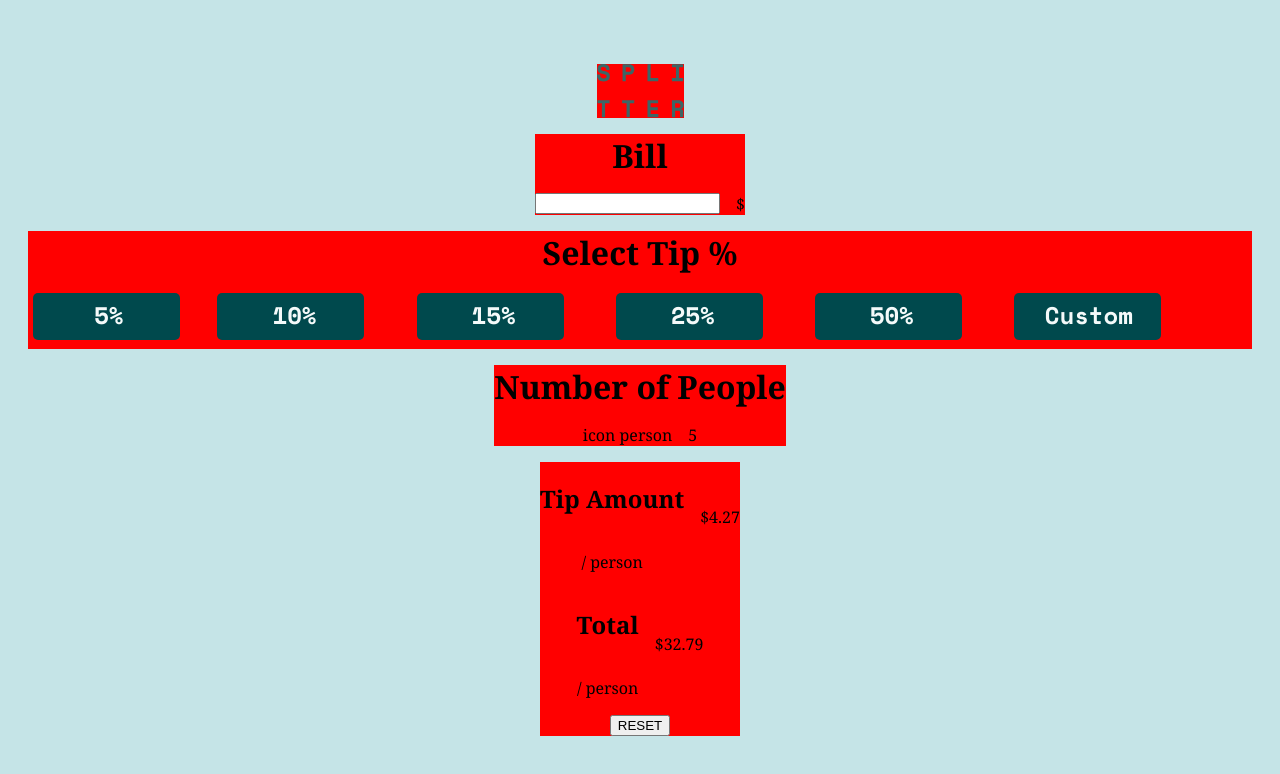
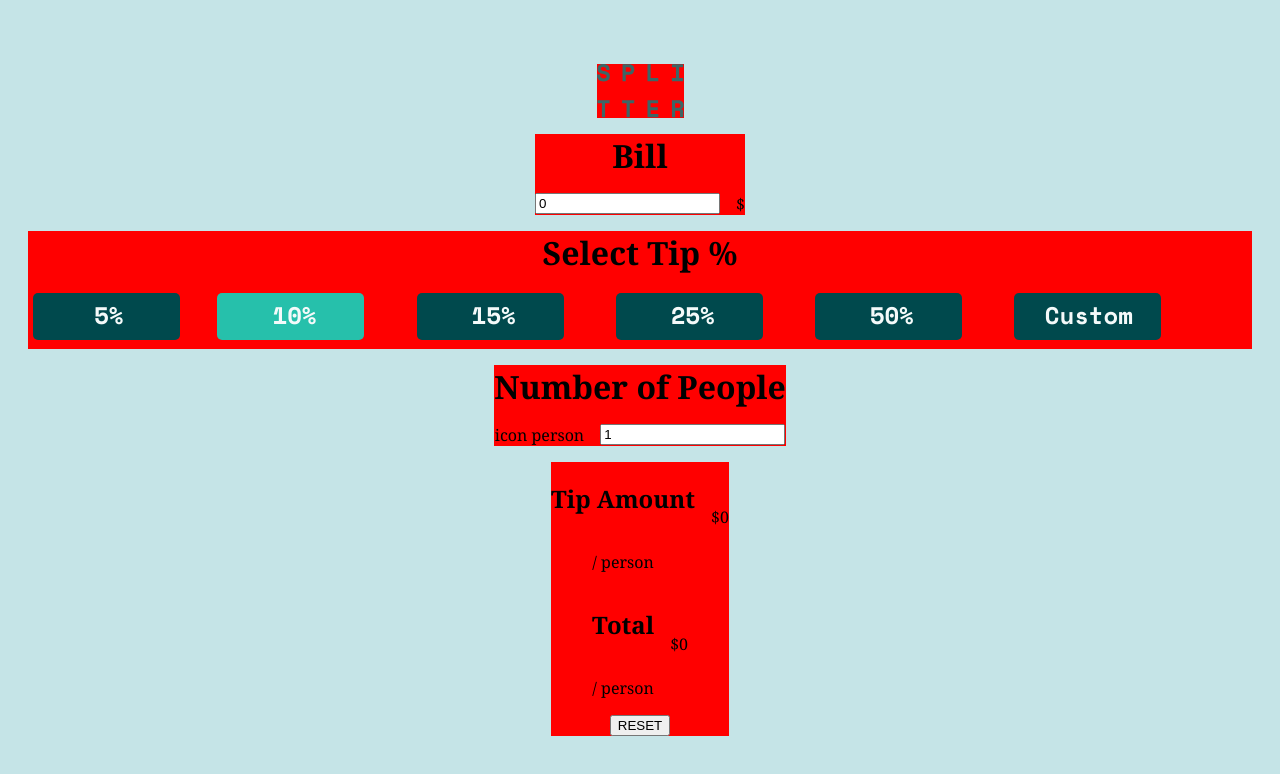
Before and after one commit to Victor-Jacon/fm-calculator-js, a React (Create React App) app: page / in a window 1280 px wide. Shown: the top 774 px of the page. Built offline with nearby package versions, Linux system fonts and the light colour scheme.

Commit message:
logic: calculating tip per person + total bill + trigger calculation every time something changes (no need to press a update button)

```diff
--- a/src/App.tsx
+++ b/src/App.tsx
@@ -3,23 +3,60 @@ import styled from 'styled-components'
 
 const App = () => {
 
-  const [bill, setBill] = useState<number>();
+  // handleBil
+  const [bill, setBill] = useState<number>(0);
 
   const handleBill = (e: any) => {
     setBill(e.target.value)
-    console.log(e.target.value)
+    // console.log(e.target.value)
+    handleTotalBillAndTip(bill, tipPercentage, people)
   }
 
-  const [tip, setTip] = useState<any>(10);
+  // handleTip
+  const [tipPercentage, setTipPercentage] = useState<any>('10');
 
   function handleTip(e: any) {
     // console.log(e.target.value)
-    setTip(e.target.value);
+    setTipPercentage(e.target.value);
+  }
+  function handleTipLabel(e: any) {
+    // console.log(e.target.dataset)
+    setTipPercentage(e.target.dataset.tip);
   }
 
-  function handleTipLabel(e: any) {
-    // console.log(e.target.dataset)
-    setTip(e.target.dataset.tip);
+  // handlePeople
+  const [people, setPeople] = useState<number>(1);
+
+  function handlePeople(e: any) {
+    // console.log(e.target.value)
+    setPeople(e.target.value)
+  }
+
+  // handleTotalBill
+  const [tipAmount, setTipAmount] = useState<number>(0);
+  const [billperPerson, setBillPerPerson] = useState<number>(0);
+
+  function handleTotalBillAndTip (bill: number, tipPercentage: string, people:number) {
+    const tipPercentageParsed = parseFloat(tipPercentage)
+    // console.log('tipPercentage: ', tipPercentage);
+    // console.log('tipPercentageParsed: ', tipPercentageParsed)
+
+    // tip
+    const tipTotal = (bill / 100) * tipPercentageParsed
+    const tipSplit = tipTotal / people
+    setTipAmount(tipSplit)
+
+    // bill
+    const billWithTips = bill + tipTotal
+    const billWithTipsSplit = billWithTips / people
+    setBillPerPerson(billWithTipsSplit)
+
+    return {
+      billInfo: {
+        tipSplit,
+        billWithTipsSplit,
+      }
+    }
   }
 
   return (
@@ -33,7 +70,7 @@ const App = () => {
       <Container>
         <h1>Bill</h1>
         <Container flexDir={'row'}>
-          <input value={bill} onChange={(e) => handleBill(e)} type="text" />
+          <input value={bill } onChange={(e) => handleBill(e)} type="text" />
           {/* Colocar o $ como absolute */}<p>$</p>
         </Container>
       </Container>
@@ -42,12 +79,12 @@ const App = () => {
         <h1>Select Tip %</h1>
         <Container flexDir={'row'}>
           <StyledTipForm>
-            <StyledTipOption value={5} checked={tip === '5'} onChange={(e) => handleTip(e)} type="radio"/><StyledTipText data-tip={5} onClick={(e) => handleTipLabel(e)}>5%</StyledTipText>
-            <StyledTipOption value={10} checked={tip === '10'} onChange={(e) => handleTip(e)} type="radio"/><StyledTipText data-tip={10} onClick={(e) => handleTipLabel(e)}>10%</StyledTipText>
-            <StyledTipOption value={15} checked={tip === '15'} onChange={(e) => handleTip(e)} type="radio"/><StyledTipText data-tip={15} onClick={(e) => handleTipLabel(e)}>15%</StyledTipText>
-            <StyledTipOption value={25} checked={tip === '25'} onChange={(e) => handleTip(e)} type="radio"/><StyledTipText data-tip={25} onClick={(e) => handleTipLabel(e)}>25%</StyledTipText>
-            <StyledTipOption value={50} checked={tip === '50'} onChange={(e) => handleTip(e)} type="radio"/><StyledTipText data-tip={50} onClick={(e) => handleTipLabel(e)}>50%</StyledTipText>
-            <StyledTipOption value={'custom'} checked={tip === 'custom'} onChange={(e) => handleTip(e)} type="radio"/><StyledTipText data-tip={'custom'} onClick={(e) => handleTipLabel(e)}>Custom</StyledTipText>
+            <StyledTipOption value={5} checked={tipPercentage === '5'} onChange={(e) => handleTip(e)} type="radio"/><StyledTipText data-tip={5} onClick={(e) => handleTipLabel(e)}>5%</StyledTipText>
+            <StyledTipOption value={10} checked={tipPercentage === '10'} onChange={(e) => handleTip(e)} type="radio"/><StyledTipText data-tip={10} onClick={(e) => handleTipLabel(e)}>10%</StyledTipText>
+            <StyledTipOption value={15} checked={tipPercentage === '15'} onChange={(e) => handleTip(e)} type="radio"/><StyledTipText data-tip={15} onClick={(e) => handleTipLabel(e)}>15%</StyledTipText>
+            <StyledTipOption value={25} checked={tipPercentage === '25'} onChange={(e) => handleTip(e)} type="radio"/><StyledTipText data-tip={25} onClick={(e) => handleTipLabel(e)}>25%</StyledTipText>
+            <StyledTipOption value={50} checked={tipPercentage === '50'} onChange={(e) => handleTip(e)} type="radio"/><StyledTipText data-tip={50} onClick={(e) => handleTipLabel(e)}>50%</StyledTipText>
+            <StyledTipOption value={'custom'} checked={tipPercentage === 'custom'} onChange={(e) => handleTip(e)} type="radio"/><StyledTipText data-tip={'custom'} onClick={(e) => handleTipLabel(e)}>Custom</StyledTipText>
           </StyledTipForm>
         </Container>
       </Container>
@@ -56,7 +93,7 @@ const App = () => {
         <h1>Number of People</h1>
         <Container flexDir={'row'}>
           <p>icon person</p>
-          <p>5</p>
+          <input value={people} onChange={(e) => handlePeople(e)} type="text" />
         </Container>
       </Container>
 
@@ -67,7 +104,7 @@ const App = () => {
             <p>/ person</p>
           </Container>
           <Container>
-            <p>$4.27</p>
+            <p>${tipAmount}</p>
           </Container>
         </Container>
 
@@ -78,7 +115,7 @@ const App = () => {
               <p>/ person</p>
             </Container>
             <Container>
-              <p>$32.79</p>
+              <p>${billperPerson}</p>
             </Container>
           </Container>
 
--- a/src/usefulLinks.json
+++ b/src/usefulLinks.json
@@ -6,6 +6,8 @@
     "[CSS] Put label text inside radio button": "https://stackoverflow.com/questions/45259139/how-to-put-text-inside-radio-button",
     "[HTML, React] How to include data on the object: e.target?": "https://stackoverflow.com/questions/42576198/get-object-data-and-target-element-from-onclick-event-in-react-js/42587936",
     "[CSS] Style the first element" : "https://css-tricks.com/almanac/selectors/f/first-of-type/",
-    "[CSS] Style the last child element of a form" : "https://css-tricks.com/almanac/selectors/l/last-of-type/"
+    "[CSS] Style the last child element of a form" : "https://css-tricks.com/almanac/selectors/l/last-of-type/",
+    "[JS] Return multiple values/object/array from a JS function": "https://www.javascripttutorial.net/javascript-return-multiple-values/",
+    "[JS] Convert string to Number": "https://flaviocopes.com/how-to-convert-string-to-number-javascript/"
   }
 }
```
Also changed, not shown: src/components/toDo.md (added, +9 -0 lines).
